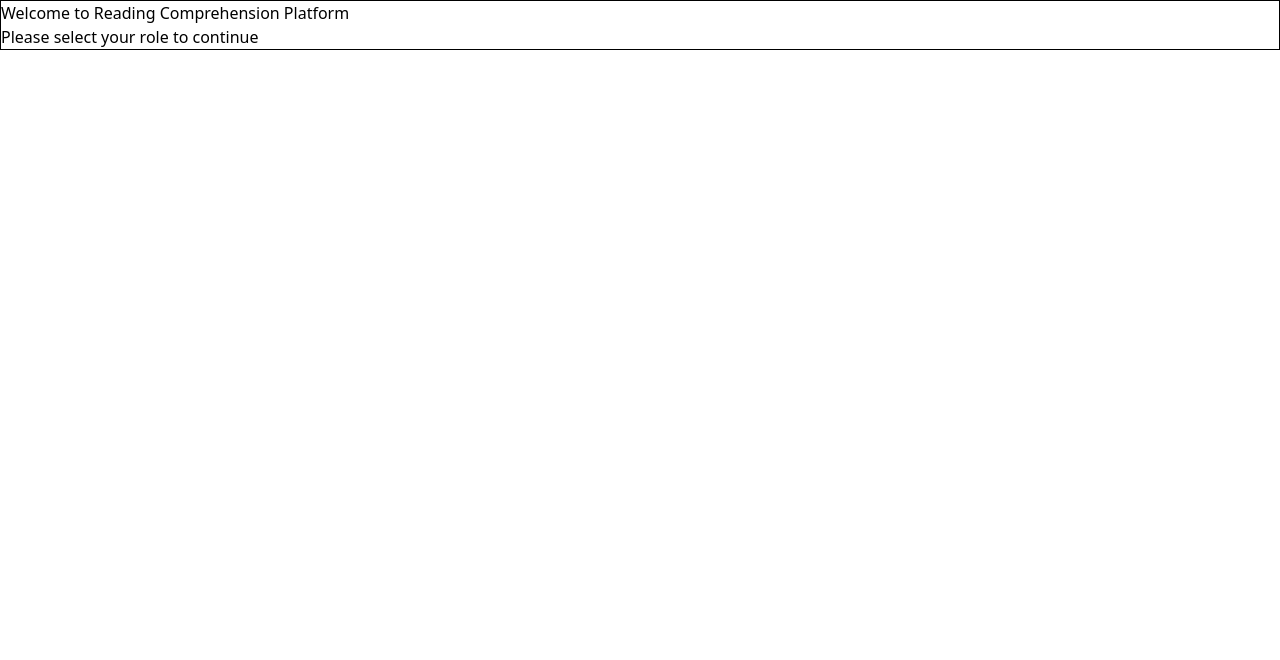
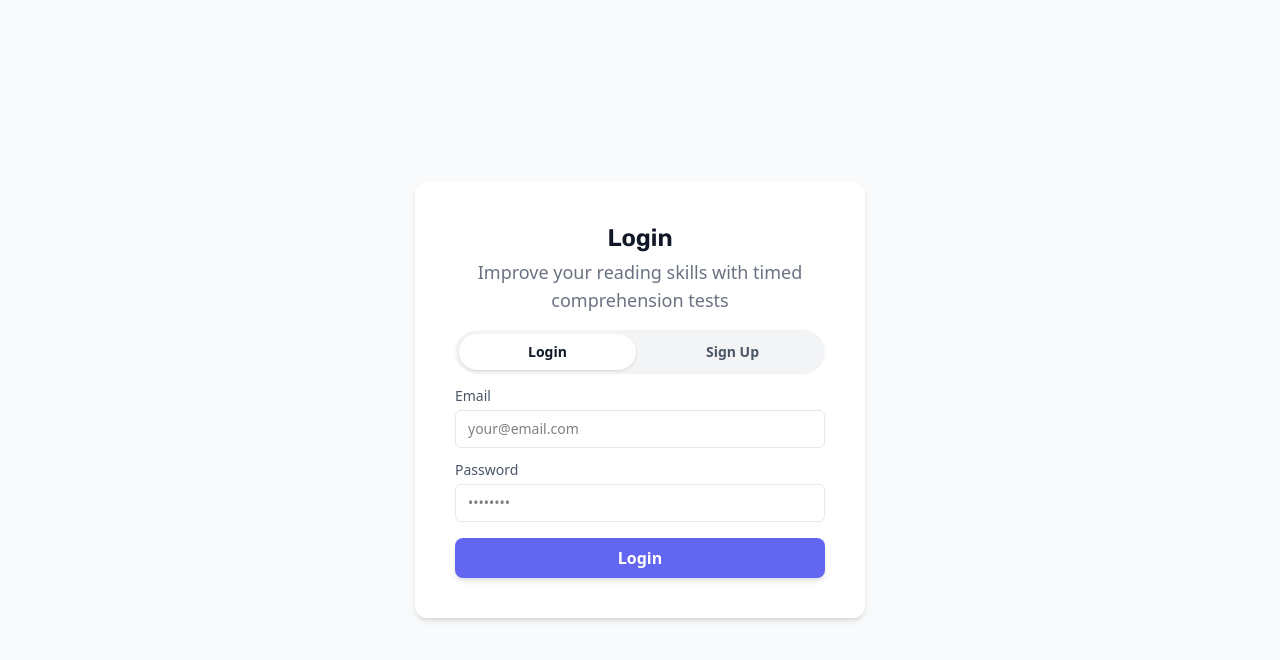
Before and after one commit to Prasanna2910/Pronounciation-tool-seekers, a React (Vite) app in the folder client/: page /teacherlogin in a window 1280 px wide. Shown: the top 660 px of the page. Built offline with nearby package versions, Linux system fonts and the light colour scheme.

Commit message:
done with teacher login page

```diff
--- a/client/package.json
+++ b/client/package.json
@@ -13,6 +13,7 @@
     "@tailwindcss/vite": "^4.1.17",
     "react": "^19.2.0",
     "react-dom": "^19.2.0",
+    "react-router-dom": "^7.9.6",
     "tailwindcss": "^4.1.17"
   },
   "devDependencies": {
--- a/client/src/App.jsx
+++ b/client/src/App.jsx
@@ -1,15 +1,17 @@
-import { useState } from 'react'
-import './App.css'
-import LandingPage from './components/landingPage.jsx'
+import "./App.css";
+import { BrowserRouter as Router, Routes, Route } from "react-router-dom";
+import LandingPage from "./components/landingPage.jsx";
+import TeacherLoginPage from "./components/TeacherLoginPage.jsx";
 
 function App() {
-
-
   return (
-    <>
-      <LandingPage />
-    </>
-  )
+    <Router>
+      <Routes>
+        <Route path="/" element={<LandingPage />} />
+        <Route path="/teacherlogin" element={<TeacherLoginPage />} />
+      </Routes>
+    </Router>
+  );
 }
 
-export default App
+export default App;
--- /dev/null
+++ b/client/src/components/TeacherLoginPage.jsx
@@ -0,0 +1,111 @@
+import React, { useState } from "react";
+
+export default function TeacherLoginPage() {
+  const [mode, setMode] = useState("login");
+  const [fullName, setFullName] = useState("");
+  const [email, setEmail] = useState("");
+  const [password, setPassword] = useState("");
+
+  const handleSubmit = (e) => {
+    e.preventDefault();
+    console.log({ mode, fullName, email, password });
+  };
+
+  return (
+    <div className="min-h-screen flex items-center justify-center bg-gray-50 font-sans">
+      <div
+        className="w-[450px] max-w-full bg-white rounded-xl shadow-md p-10 text-center"
+        role="main"
+        aria-labelledby="tlp-title"
+      >
+        <h2
+          id="tlp-title"
+          className="text-gray-900 font-rubik font-semibold text-2xl mb-1"
+        >
+          Login
+        </h2>
+        <p className="text-gray-500 text-lg mb-4">
+          Improve your reading skills with timed comprehension tests
+        </p>
+
+        <div
+          className="flex bg-gray-100 p-1 rounded-full w-full my-2 gap-2"
+          role="tablist"
+          aria-label="auth mode"
+        >
+          <button
+            type="button"
+            className={`flex-1 cursor-pointer py-2 rounded-full text-sm font-semibold transition ${
+              mode === "login"
+                ? "bg-white text-gray-900 shadow-sm"
+                : "text-gray-600"
+            }`}
+            onClick={() => setMode("login")}
+            aria-selected={mode === "login"}
+          >
+            Login
+          </button>
+          <button
+            type="button"
+            className={`flex-1 py-2 cursor-pointer rounded-full text-sm font-semibold transition ${
+              mode === "signup"
+                ? "bg-white text-gray-900 shadow-sm"
+                : "text-gray-600"
+            }`}
+            onClick={() => setMode("signup")}
+            aria-selected={mode === "signup"}
+          >
+            Sign Up
+          </button>
+        </div>
+
+        <form className="text-left mt-2" onSubmit={handleSubmit}>
+          {mode === "signup" && (
+            <>
+              <label className="block text-sm text-gray-600 mt-3 mb-1">
+                Full name
+              </label>
+              <input
+                className="w-full px-3 py-2 rounded-md border border-gray-200 text-sm focus:outline-none focus:ring-2 focus:ring-indigo-300"
+                type="text"
+                placeholder="Your full name"
+                value={fullName}
+                onChange={(e) => setFullName(e.target.value)}
+                required={mode === "signup"}
+              />
+            </>
+          )}
+
+          <label className="block text-sm text-gray-600 mt-3 mb-1">Email</label>
+          <input
+            className="w-full px-3 py-2 rounded-md border border-gray-200 text-sm focus:outline-none focus:ring-2 focus:ring-indigo-300"
+            type="email"
+            placeholder="your@email.com"
+            value={email}
+            onChange={(e) => setEmail(e.target.value)}
+            required
+          />
+
+          <label className="block text-sm text-gray-600 mt-3 mb-1">
+            Password
+          </label>
+          <input
+            className="w-full px-3 py-2 rounded-md border border-gray-200 text-sm focus:outline-none focus:ring-2 focus:ring-indigo-300"
+            type="password"
+            placeholder="••••••••"
+            value={password}
+            onChange={(e) => setPassword(e.target.value)}
+            required
+          />
+
+          <button
+            className="mt-4 cursor-pointer w-full py-2 rounded-lg text-white font-semibold bg-[#6366f1] shadow-md"
+            type="submit"
+          >
+            {mode === "login" ? "Login" : "Sign Up"}
+          </button>
+        </form>
+      </div>
+    </div>
+  );
+}
--- a/client/src/index.css
+++ b/client/src/index.css
@@ -1 +1,8 @@
+@import url('https://fonts.googleapis.com/css2?family=Rubik:ital,wght@0,300..900;1,300..900&display=swap');
+@import url('https://fonts.googleapis.com/css2?family=DM+Sans:ital,opsz,wght@0,9..40,100..1000;1,9..40,100..1000&display=swap');
 @import "tailwindcss";
+
+@theme{
+  --font-sans: "DM Sans";
+  --font-rubik: "Rubik";
+}
```
Also changed, not shown: 1 other file (tests, documents, lock files or other folders).
